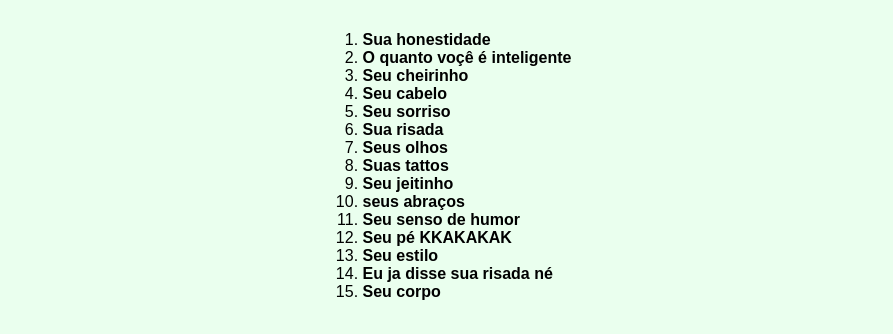
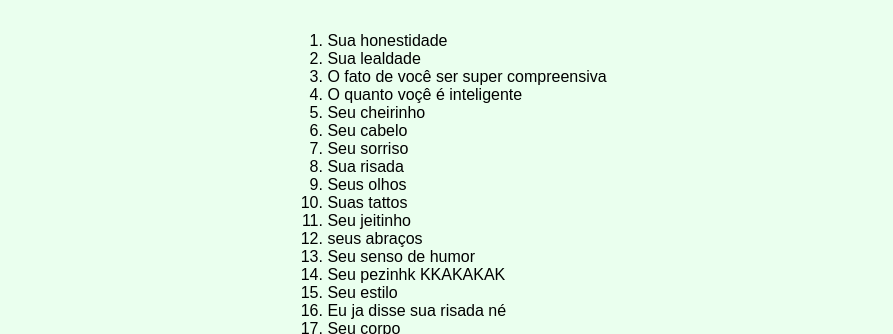
Before and after one commit to vitoraraujo19/denguinh, a plain HTML site: page p2.html in a window 1280 px wide. Shown: the top 334 px of the page, without its empty margins (193-1086 px from the left). Drawn offline with Linux system fonts and the light colour scheme.

Commit message:
Update p2.html

```diff
--- a/p2.html
+++ b/p2.html
@@ -36,24 +36,26 @@ body {
 </head>
 <body>
 
-    <h3>LISTA DAS COISAS QUE EU GOSTO EM VOCÊ</h3>
+    <h3>LISTA DAS COISAS QUE EU AMO EM VOCÊ🥰</h3>
     <ol>
 
-        <li><b>Sua honestidade</b></li>
-        <li><b>O quanto voçê é inteligente</b></li>
-        <li><b>Seu cheirinho</b></li>
-        <li><b>Seu cabelo</b></li>
-        <li><b>Seu sorriso</b></li>
-        <li><b>Sua risada</b></li>
-        <li><b>Seus olhos</b></li>
-        <li><b>Suas tattos</b></li>
-        <li><b>Seu jeitinho</b></li>
-        <li><b>seus abraços</b></li>
-        <li><b>Seu senso de humor</b></li>
-        <li><b>Seu pé KKAKAKAK</b></li>
-        <li><b>Seu estilo</b></li>
-        <li><b>Eu ja disse sua risada né</b></li>
-        <li><b>Seu corpo</b></li>
+        <li>Sua honestidade</li>
+        <li>Sua lealdade</li>
+<li>O fato de você ser super compreensiva</li>
+        <li>O quanto voçê é inteligente</li>
+        <li>Seu cheirinho</li>
+        <li>Seu cabelo</li>
+        <li>Seu sorriso</li>
+        <li>Sua risada</li>
+        <li>Seus olhos</li>
+        <li>Suas tattos</li>
+        <li>Seu jeitinho</li>
+        <li>seus abraços</li>
+        <li>Seu senso de humor</li>
+        <li>Seu pezinhk KKAKAKAK</li>
+        <li>Seu estilo</li>
+        <li>Eu ja disse sua risada né</li>
+        <li>Seu corpo</li>
     </ol>
 
     <h1>RESUMINDO EU AMO TODOS OS SEUS DETALHES!❤️</h1><br>
@@ -63,7 +65,6 @@ body {
 
 
     <a href="index.html">Clique aqui para voltar para primeira página</a><br>
-    <a href="p2.html">Clique aqui para ver as coisas que eu gosto em você❤️</a><br>
   <a href="carta.html">Clique aqui para abrir uma cartinha💌</a>
 
 </body>
```
